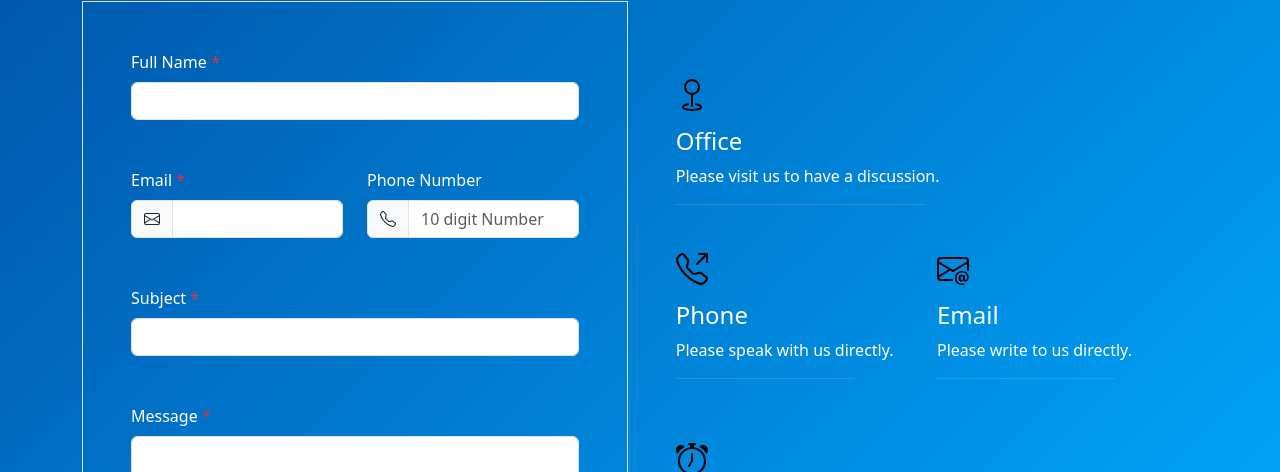
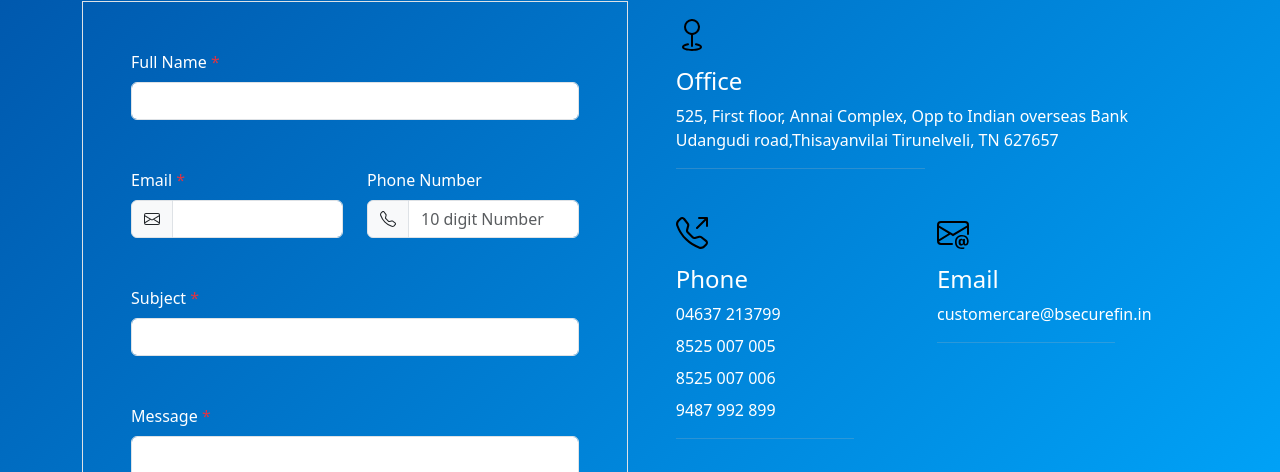
Before and after one commit to parveshahamed00/Bsecure_Application, a React (Create React App) app: page / in a window 1280 px wide. Shown: the part 6083-6555 px from the top of the page. Built offline with nearby package versions, Linux system fonts and the light colour scheme.

Commit message:
adding contact details in contact us form

```diff
--- a/src/components/ContactForm.js
+++ b/src/components/ContactForm.js
@@ -17,13 +17,16 @@ function ContactForm() {
   const handleSubmit = (e) => {
     e.preventDefault();
 
-    const mailtoLink = `mailto:${encodeURIComponent("solomon@bsecurefin.in")}?subject=${encodeURIComponent(formData.subject)}&body=${encodeURIComponent(
+    const mailtoLink = `mailto:${encodeURIComponent(
+      "solomon@bsecurefin.in"
+    )}?subject=${encodeURIComponent(
+      formData.subject
+    )}&body=${encodeURIComponent(
       `Name: ${formData.name}\nEmail: ${formData.email}\nPhone: ${formData.phone}\nMessage: ${formData.message}`
     )}`;
 
     window.location.href = mailtoLink;
     console.log(formData);
-
   };
   return (
     <section id="contact">
@@ -184,7 +187,9 @@ function ContactForm() {
                       <div>
                         <h4 className="mb-2">Office</h4>
                         <p className="mb-2">
-                          Please visit us to have a discussion.
+                          525, First floor, Annai Complex, Opp to Indian
+                          overseas Bank Udangudi road,Thisayanvilai Tirunelveli,
+                          TN 627657
                         </p>
                         <hr className="w-50 mb-3 border-dark-subtle" />
                         <address className="m-0 text-secondary">
@@ -209,9 +214,12 @@ function ContactForm() {
                           </div>
                           <div>
                             <h4 className="mb-2">Phone</h4>
-                            <p className="mb-2">
-                              Please speak with us directly.
-                            </p>
+                            <p className="mb-2">04637 213799</p>
+                            <p className="mb-2">8525 007 005</p>
+                            <p className="mb-2"> 8525 007 006</p>
+                            <p className="mb-2"> 9487 992 899</p>
+
+
                             <hr className="w-75 mb-3 border-dark-subtle" />
                             <p className="mb-0">
                               <a
@@ -241,7 +249,7 @@ function ContactForm() {
                           </div>
                           <div>
                             <h4 className="mb-2">Email</h4>
-                            <p className="mb-2">Please write to us directly.</p>
+                            <p className="mb-2">customercare@bsecurefin.in</p>
                             <hr className="w-75 mb-3 border-dark-subtle" />
                             <p className="mb-0">
                               <a
```
